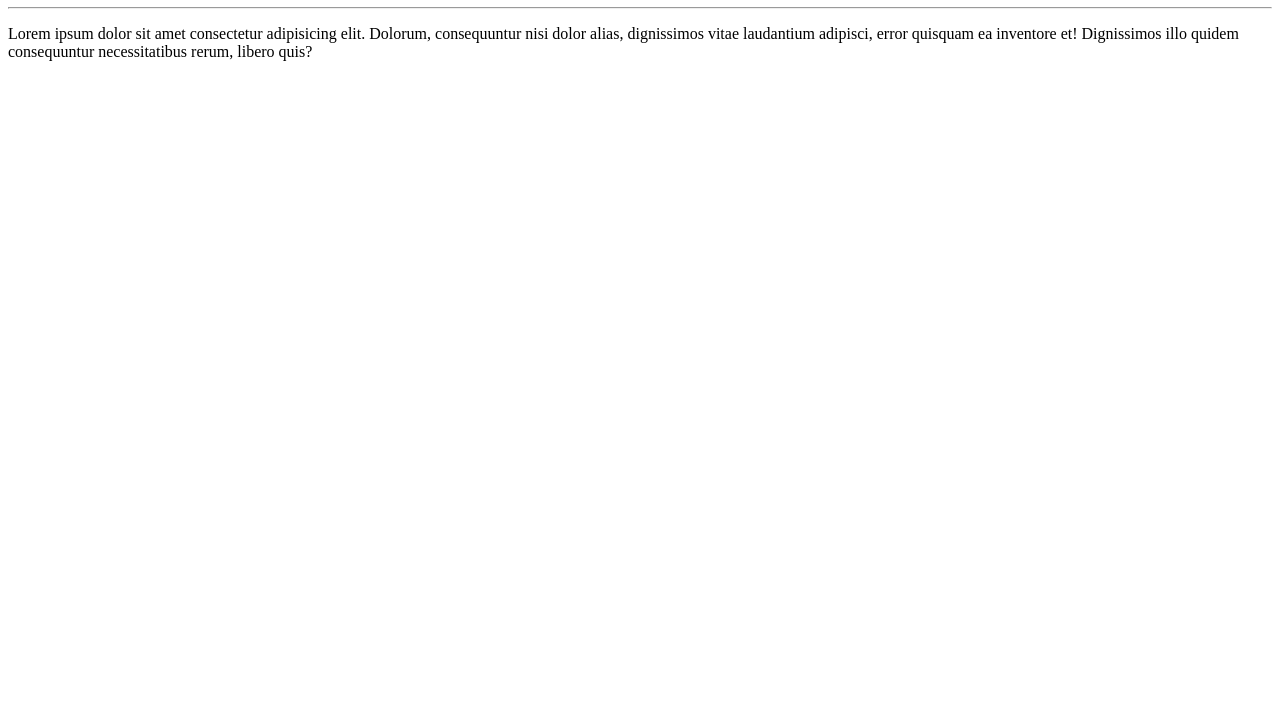
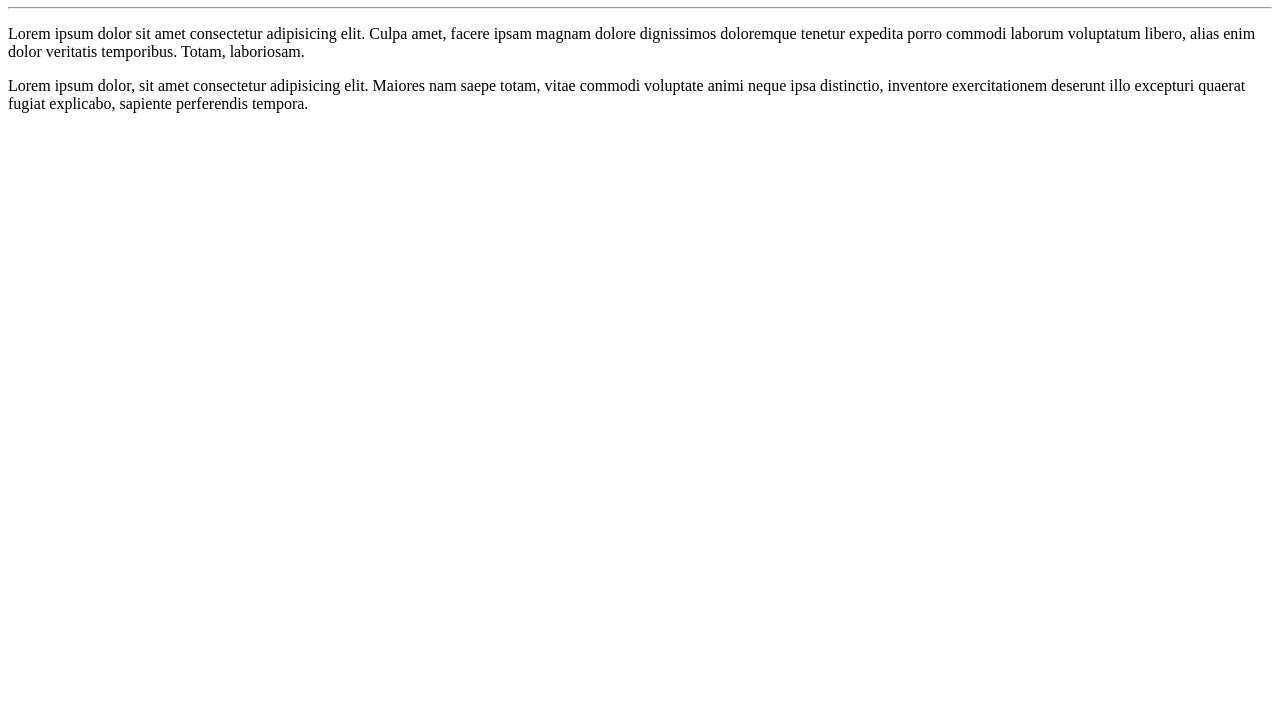
Before and after one commit to estevam-st/Ola-Mundo, a plain HTML site: page Site-exemplo/index.html in a window 1280 px wide. Shown: the part 73-800 px from the top of the page. Drawn offline with Linux system fonts and the light colour scheme.

Commit message:
Adicionei um parágrafo

```diff
--- a/Site-exemplo/index.html
+++ b/Site-exemplo/index.html
@@ -9,8 +9,9 @@
 <body>
     <h1>Olá, Mundo!</h1>
     <hr>
-    <P></P>
-    Lorem ipsum dolor sit amet consectetur adipisicing elit. Dolorum, consequuntur nisi dolor alias, dignissimos vitae laudantium adipisci, error quisquam ea inventore et! Dignissimos illo quidem consequuntur necessitatibus rerum, libero quis?
+    <p>Lorem ipsum dolor sit amet consectetur adipisicing elit. Culpa amet, facere ipsam magnam dolore dignissimos doloremque tenetur expedita porro commodi laborum voluptatum libero, alias enim dolor veritatis temporibus. Totam, laboriosam.</p>
+
+    <p>Lorem ipsum dolor, sit amet consectetur adipisicing elit. Maiores nam saepe totam, vitae commodi voluptate animi neque ipsa distinctio, inventore exercitationem deserunt illo excepturi quaerat fugiat explicabo, sapiente perferendis tempora.</p>
 
 </body>
 </html>
```
